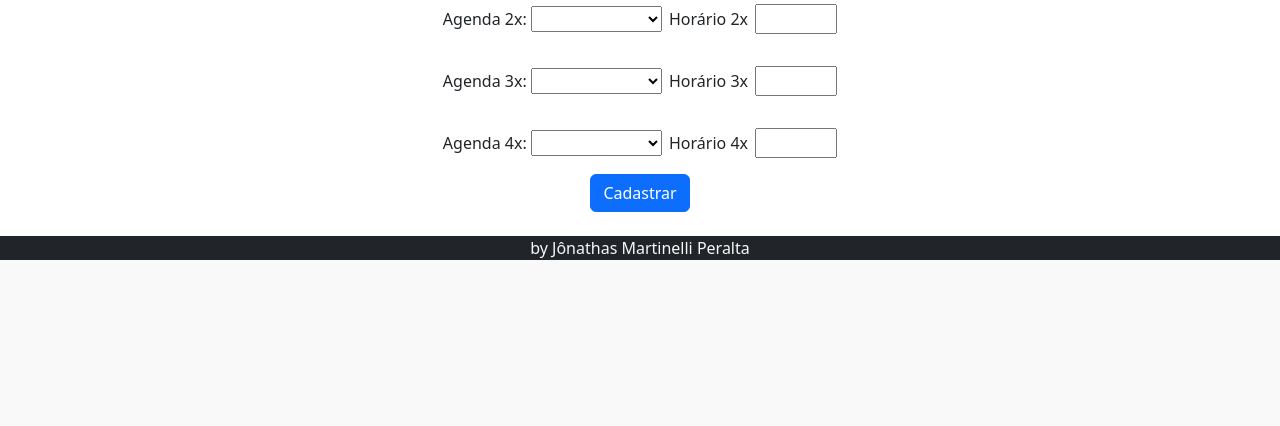
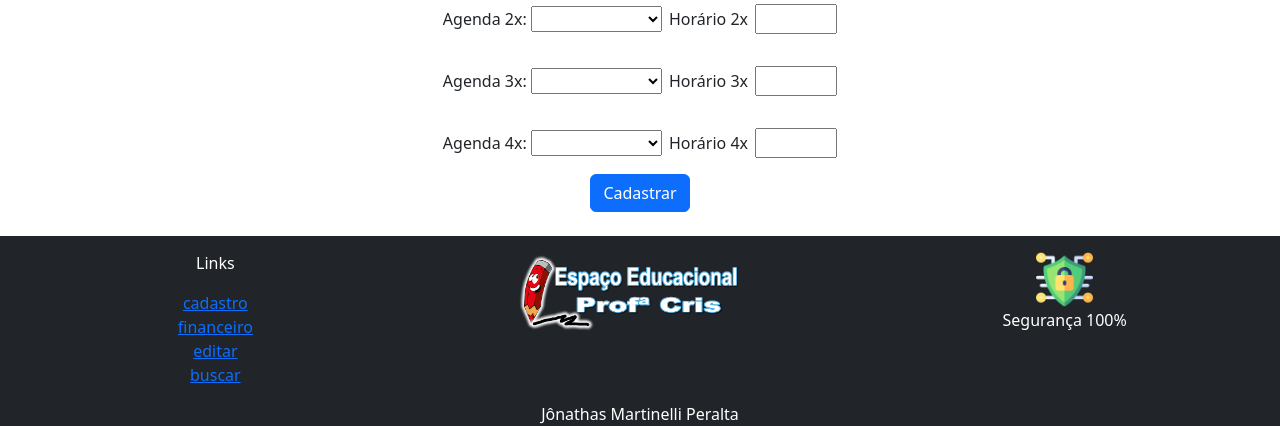
Before and after one commit to manoperalta/edu_cris, a PHP site: page /cadastrar.php in a window 1280 px wide. Shown: the part 680-1106 px from the top of the page. Before the commit the page ends 940 px from the top, so only its background shows below. Run offline with PHP 8.4, Linux system fonts and the light colour scheme; a user stored in the database is signed in.

Commit message:
versao rodando
Essa versao esta rodando no site

```diff
--- a/footer.php
+++ b/footer.php
@@ -1,9 +1,41 @@
+<div class="container-fluid bg-dark" style="padding: 15px;">
+  <div class="row">
+    <div class="col">
+      <p class="text-center" style="font-size: medium;color: #ffffff;">Links</p>
+    <div class="container">
+  <div class="row">
+    <div class="col">
 
+    </div>
+    <div class="col text-center">
+      <a href="cadastrar.php">cadastro</a><br>
+      <a href="financeiro.php">financeiro</a><br>
+      <a href="editar.php">editar</a><br>
+      <a href="busca.php">buscar</a><br>
+    </div>
+    <div class="col">
+
+    </div>
+  </div>
+</div>
+    </div>
+    <div class="col text-center">
+
+    <img class="img-fluid" src="img/logo.png" alt="Espaco da Prof Cris" width="257" height="87">
+
+
+    </div>
+    <div class="col text-center">
+    <img class="img-fluid" src="img/seguranca.png" alt="100% Seguro!" width="57" height="17">
+<p class="text-center" style="color:#ffffff;">Segurança 100%</p>
+    </div>
+  </div>
+</div>
 <div class="container-fluid bg-dark">
 <div class="container text-center">
   <div class="row">
         <div class="col text-light">
-      by Jônathas Martinelli Peralta
+      <p class="text-center m-auto" style="color:#ffffff;"> Jônathas Martinelli Peralta</p>
     </div>
 
   </div>
```
Also changed, not shown: login.sql (+7 -8 lines), img/seguranca.png (added).
